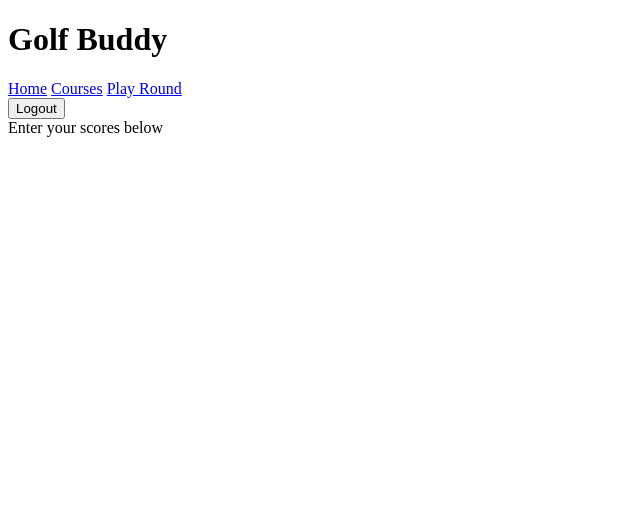
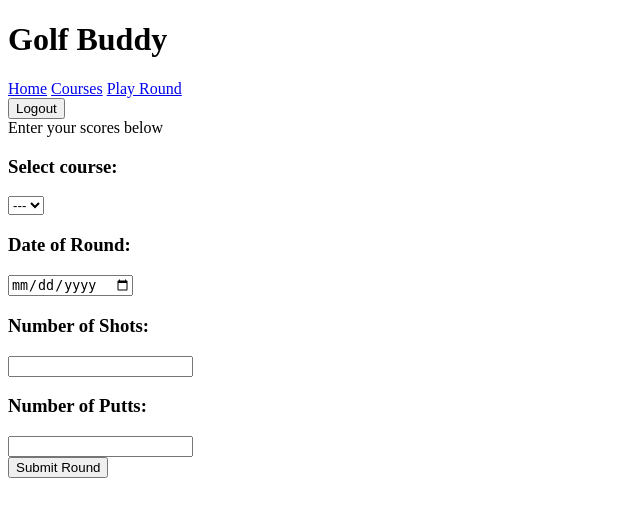
Before and after one commit to justinKenealy/golf-course-flask-app, a Flask app: page /play-round in a window 1280 px wide. Shown: the top 517 px of the page, without its empty margins (0-640 px from the left). Run offline with Flask 2, Linux system fonts and the light colour scheme; data that the repository does not hold is empty; some libraries are stand-ins or nearby versions.

Commit message:
added play round functionality where users input their scores and it adds to rounds table

```diff
--- a/app.py
+++ b/app.py
@@ -1,6 +1,6 @@
 from flask import Flask, request, render_template, redirect, session
 import psycopg2
-from models.models import login_user, get_course_list, get_course_info, create_new_user, get_course_reviews, add_review_to_db, add_new_course
+from models.models import submit_scores, login_user, get_course_list, get_course_info, create_new_user, get_course_reviews, add_review_to_db, add_new_course
 from werkzeug.security import generate_password_hash, check_password_hash
 
 def password_generator(password):
@@ -72,7 +72,6 @@ def course_render():
     print(session.get('course_id'))
     print(session.get('user_id'))
     if session.get('course_id') and session.get('user_id'):
-        print('made it here')
         course_list = get_course_list()
         selected_course_id = session.get('course_id')
         course_info = get_course_info(selected_course_id)[0]
@@ -123,7 +122,19 @@ def leave_review():
 #play round page
 @app.route('/play-round')
 def play():
-    return render_template('play.html')
+    course_list = get_course_list()
+    return render_template('play.html', course_list = course_list)
+
+@app.post('/play-round')
+def submit_round():
+    submit_scores(
+        session.get('user_id'),
+        request.form.get('course'),
+        request.form.get('numShots'),
+        request.form.get('numPutts'),
+        request.form.get('date')
+    )
+    return redirect('/')
 
 #add course
 @app.route('/add-course')
--- a/models/models.py
+++ b/models/models.py
@@ -36,3 +36,10 @@ def add_new_course(name, link, description, par, logo, img):
         [name, link, description, par, logo, img]
     )
     return
+
+def submit_scores(user_id, course_id, total_score, total_putts, date):
+    sql_write(
+        'INSERT INTO rounds(user_id, course_id, total_score, total_putts, round_date) VALUES (%s, %s, %s, %s, %s);',
+        [user_id, course_id, total_score, total_putts, date]
+    )
+    return
--- a/schema.sql
+++ b/schema.sql
@@ -34,7 +34,8 @@
 --         REFERENCES courses(id),
 --     total_score INT,
 --     total_putts INT,
---     hole_scores TEXT
+--     hole_scores TEXT,
+--     round_date DATE
 -- );
 
 -- CREATE TABLE reviews (
--- a/templates/play.html
+++ b/templates/play.html
@@ -12,4 +12,28 @@
     <button type="submit">Logout</button>
 </form>
     Enter your scores below
+<div id="playRound">
+    <form action = "/play-round" method="post" id="playRoundForm">
+        <h3>Select course:</h3>
+        <select name="course" id="course" form="playRoundForm">
+            <option value="" disabled selected>---</option>
+            {% for course in course_list %}
+            <option value="{{ course[0] }}">{{ course[1] }}</option>
+            {% endfor %}}
+        </select>
+        <h3>Date of Round:</h3>
+        <input type="date" name="date">
+        <h3>Number of Shots:</h3>
+        <label for="numShots">
+            <input type="number" name="numShots" step="1">
+        </label>
+        <h3>Number of Putts:</h3>
+        <label for="numPutts">
+            <input type="number" name="numPutts" step="1">
+        </label>
+        <div>
+            <button type="submit">Submit Round</button>
+        </div>
+    </form>
+</div>
 {% endblock main %}
```
Also changed, not shown: static/script.js (added).
